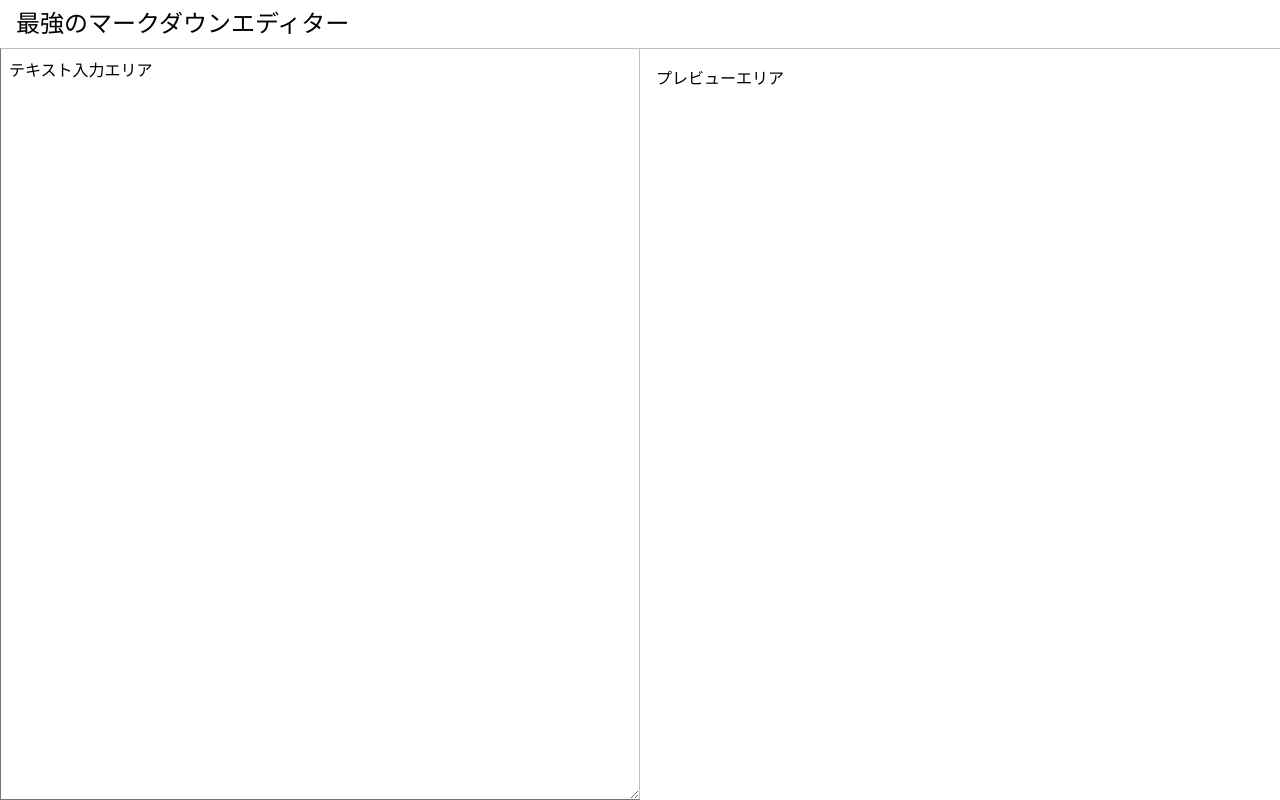
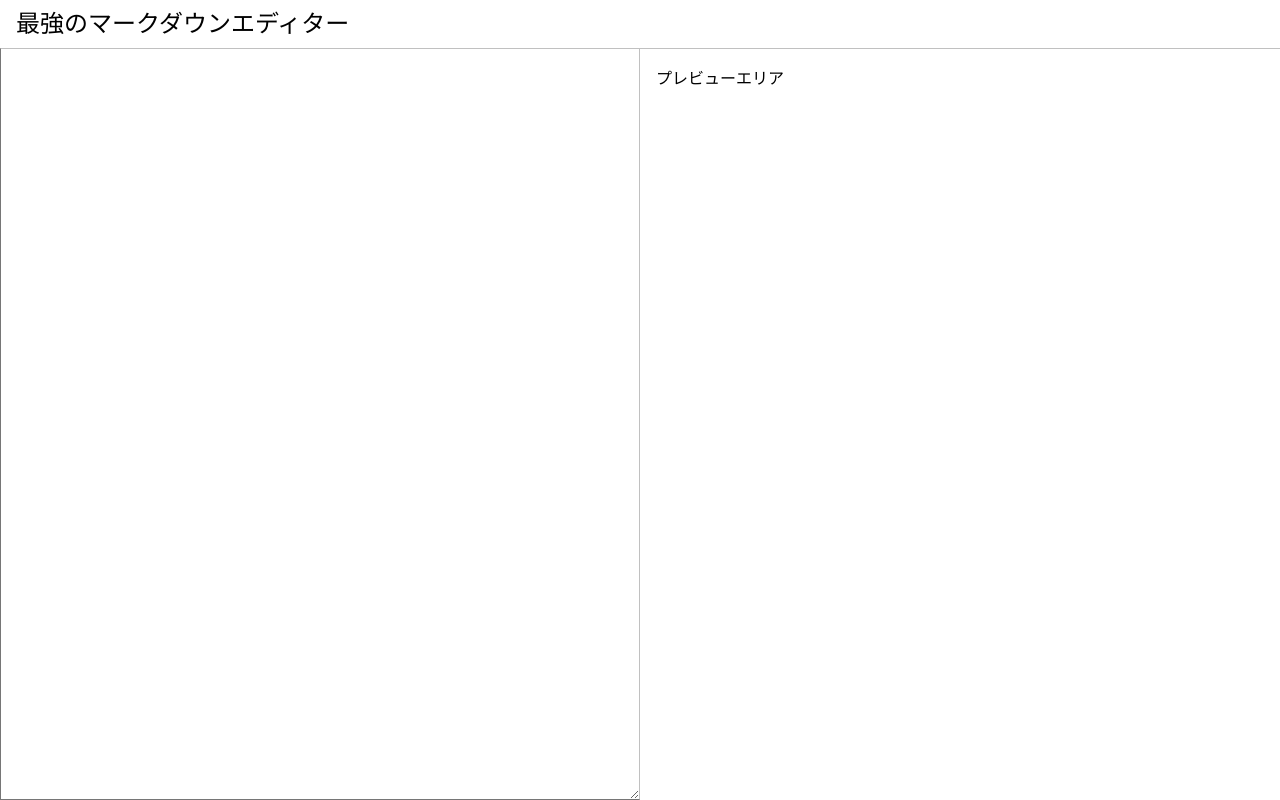
Before and after one commit to yukiHaga/react-markdown, a React app: page / in a window 1280 px wide. Built offline with nearby package versions, Linux system fonts and the light colour scheme.

Commit message:
Add: useStateをエディターに設定した

```diff
--- a/src/pages/editor.tsx
+++ b/src/pages/editor.tsx
@@ -1,4 +1,4 @@
-import * as React from "react";
+import { useState, Fragment } from "react";
 import styled from "styled-components";
 
 const Header = styled.header`
@@ -45,12 +45,21 @@ const Preview = styled.div`
   width: 50vw;
 `;
 
+// useStateの初期値で型推論ができるなら、
+// useState<string>と書かなくて良い
+// 以下の場合、型推論でtextがstring型になっている
+// 数値のみで構成された配列の場合、初期値が空の配列のだと
+// useState([])で型推論できないので、
+// useState<number[]>([])と書く
+// The onChange event in React detects
+// when the value of an input element changes.
 export const Editor = (): JSX.Element => {
+  const [text, setText] = useState("");
   return (
     <>
       <Header>最強のマークダウンエディター</Header>
       <Wrapper>
-        <TextArea value="テキスト入力エリア" />
+        <TextArea value={text} onChange={(e) => setText(e.target.value)} />
         <Preview>プレビューエリア</Preview>
       </Wrapper>
     </>
--- a/tsconfig.json
+++ b/tsconfig.json
@@ -3,6 +3,6 @@
     "moduleResolution": "node",
     "outDir": "./dist",
     "target": "ES2015",
-    "jsx": "react"
+    "jsx": "react-jsx"
   }
 }
```
